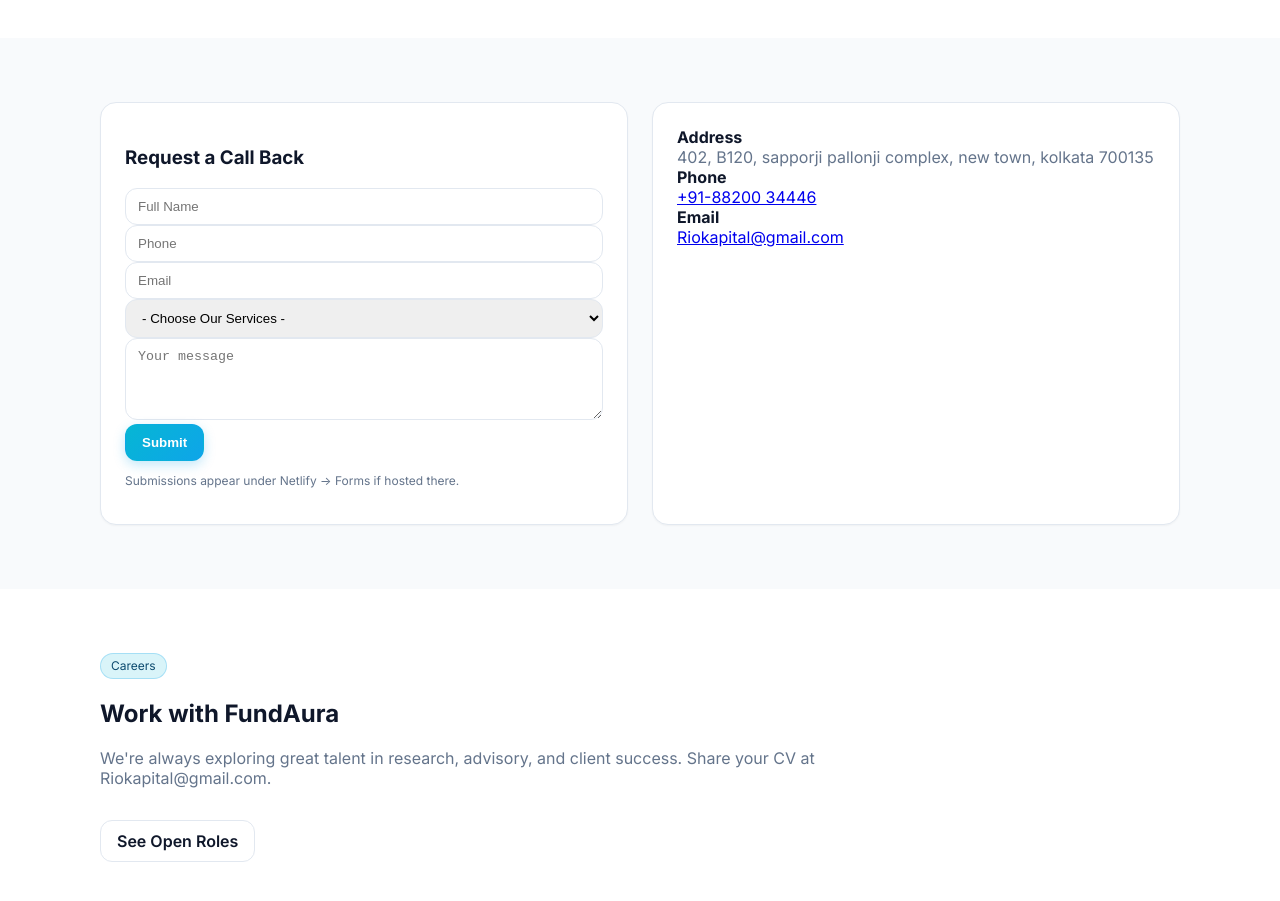
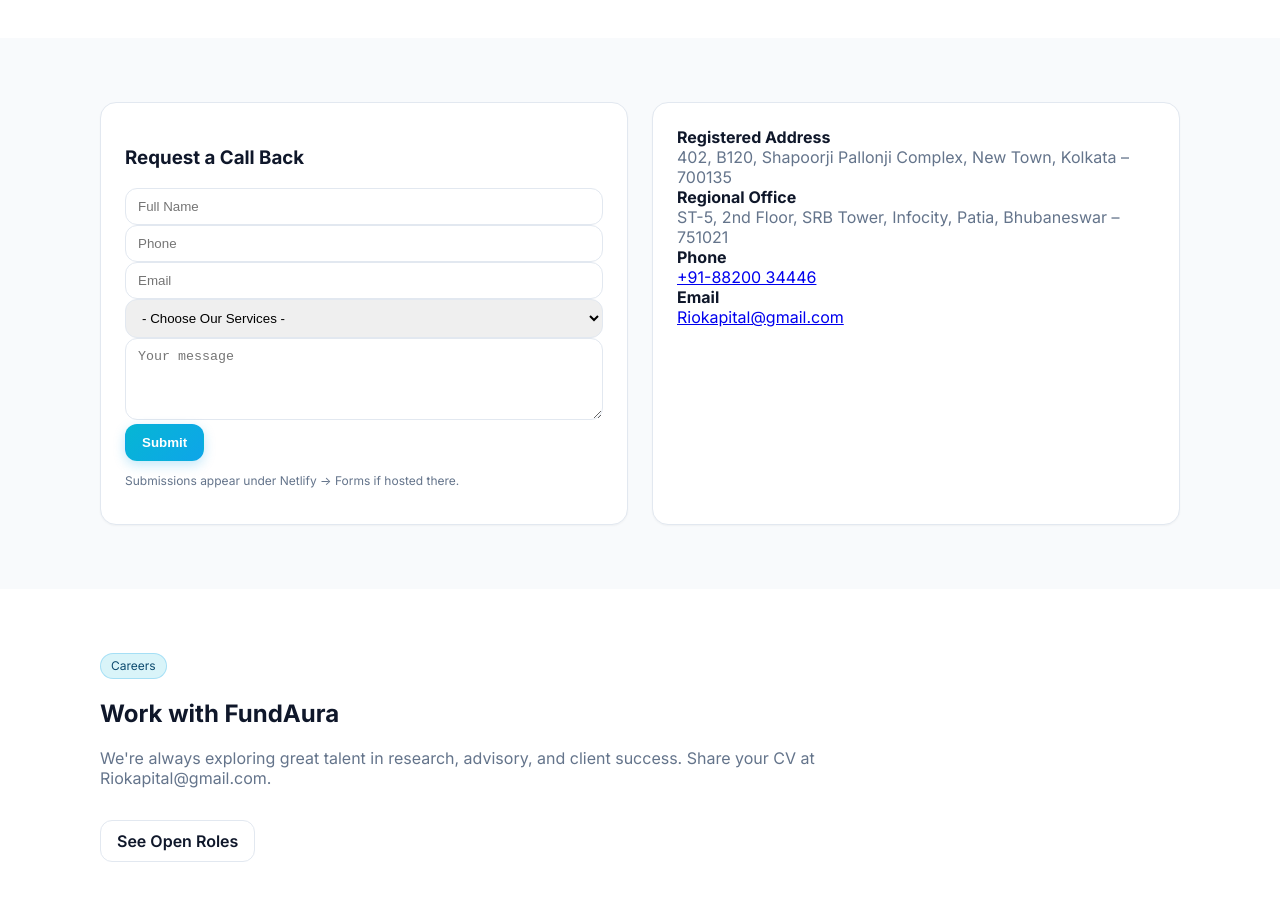
Before and after one commit to Rakeshpradhan12/fundaura-Investment-advisory, a React (Vite) app: page / in a window 1280 px wide. Shown: the part 2580-3481 px from the top of the page. Built offline with nearby package versions, Linux system fonts and the light colour scheme.

Commit message:
commited

```diff
--- a/src/components/Contact.tsx
+++ b/src/components/Contact.tsx
@@ -26,8 +26,12 @@
         <div className="card p-24">
           <div className="stack gap-12">
             <div>
-              <strong>Address</strong>
-              <div className="muted">{SITE.contact.address}</div>
+              <strong>Registered Address</strong>
+              <div className="muted">{SITE.contact.address1}</div>
+            </div>
+            <div>
+              <strong>Regional Office</strong>
+              <div className="muted">{SITE.contact.address2}</div>
             </div>
             <div>
               <strong>Phone</strong>
--- a/src/data/site.ts
+++ b/src/data/site.ts
@@ -18,7 +18,7 @@
   domain: string;
   highlight: string;
   tagline: string;
-  contact: { address: string; phone: string; email: string };
+  contact: { address1: string; address2: string; phone: string; email: string };
   sebi: { show: boolean; registrationLabel: string; registrationValue: string; complianceOfficer: string };
   nav: { label: string; href: string }[];
   servicesIntro: string;
@@ -36,7 +36,8 @@
   highlight: 'An IIMK Alumni Initiative',
   tagline: 'Strategic Insights. Simpler Decisions.',
   contact: {
-    address: '402, B120, sapporji pallonji complex, new town, kolkata 700135',
+    address1: '402, B120, Shapoorji Pallonji Complex, New Town, Kolkata – 700135',
+    address2: 'ST-5, 2nd Floor, SRB Tower, Infocity, Patia, Bhubaneswar – 751021',
     phone: '+91-88200 34446',
     email: 'Riokapital@gmail.com'
   },
```
